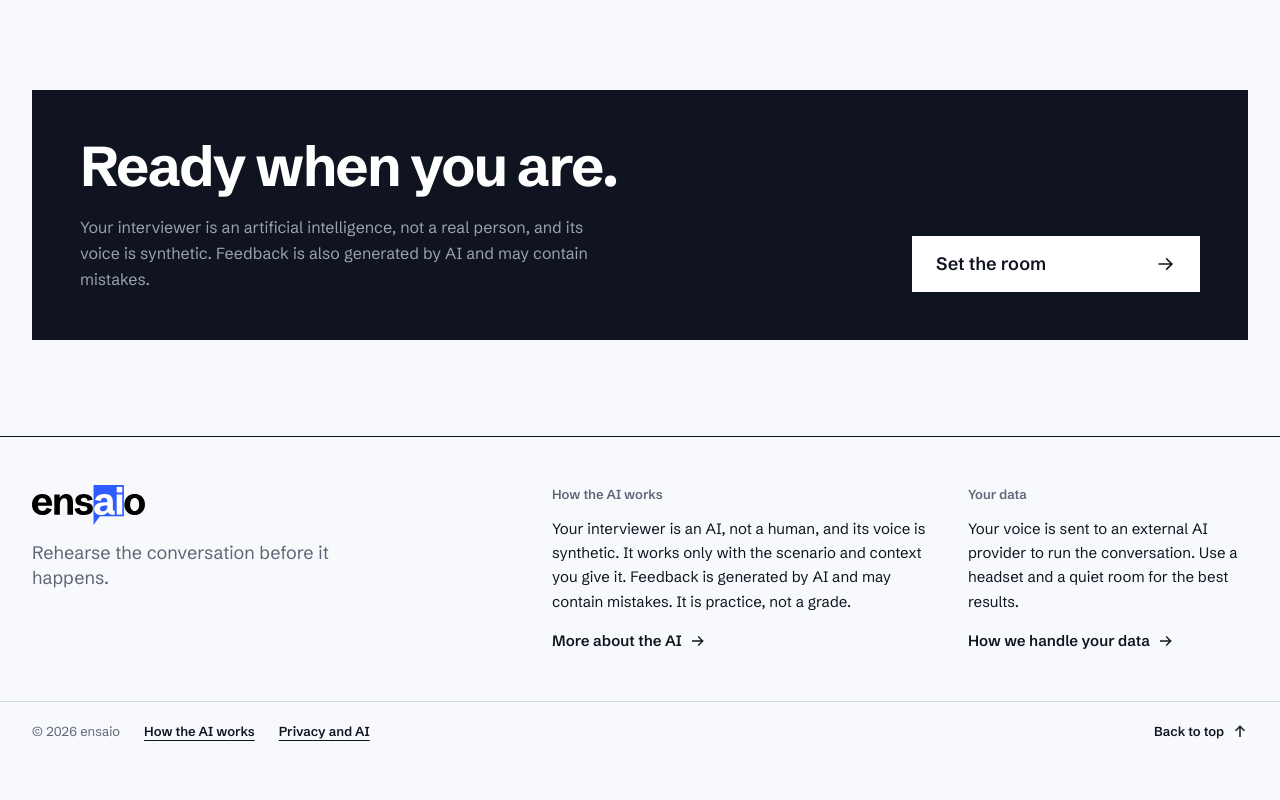
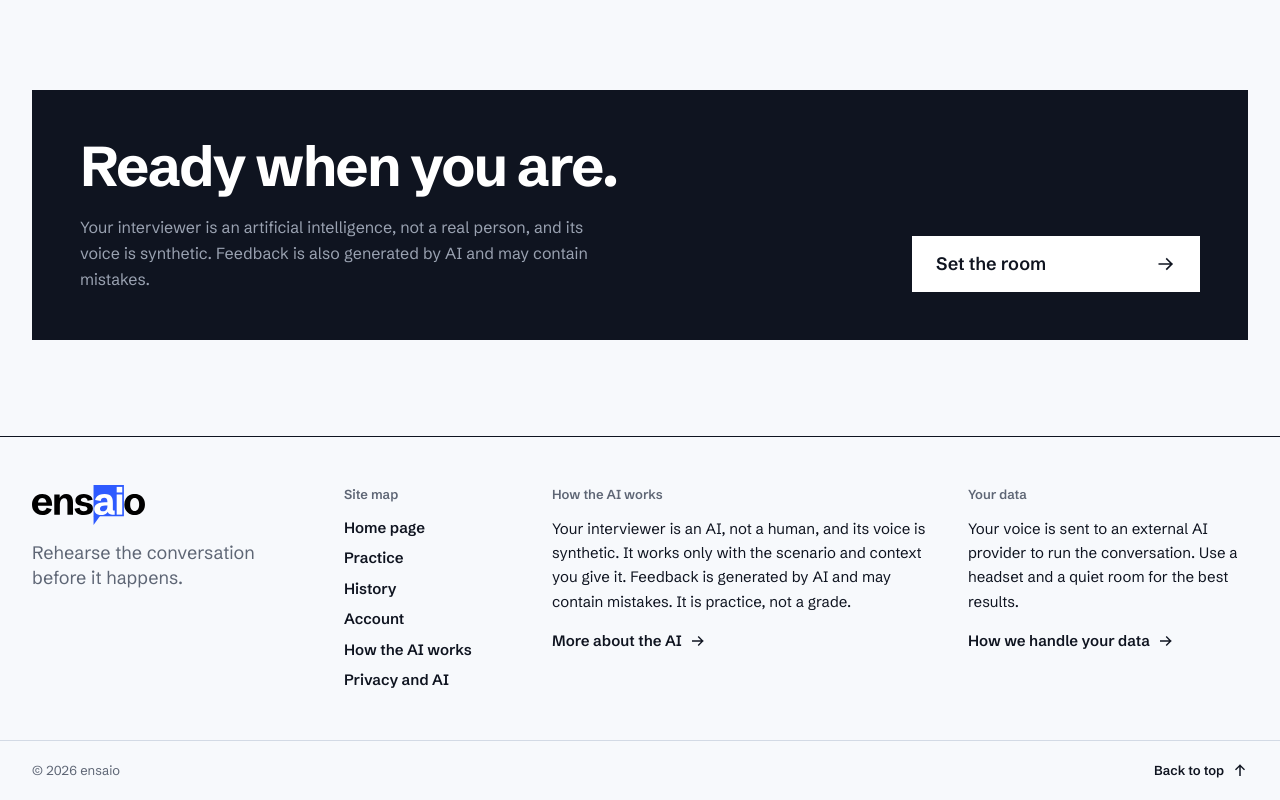
Before and after one commit to Professional-Design-Project/PDP, a Next.js app in the folder frontend/: page /en in a window 1280 px wide. Shown: the part 2008-2808 px from the top of the page. Before the commit the page ends 2769 px from the top, so only its background shows below. Built offline with nearby package versions, Linux system fonts and the light colour scheme; no server answers.

Commit message:
feat(frontend): add a site map to the footer

```diff
--- /dev/null
+++ b/frontend/src/components/footer-sitemap.tsx
@@ -0,0 +1,33 @@
+"use client";
+
+import { LocaleLink as Link } from "@/components/locale-link";
+import { useLocale } from "@/i18n/locale";
+
+export function FooterSitemap() {
+  const { t } = useLocale();
+  const links = [
+    { href: "/", label: t.status.home },
+    { href: "/practice", label: t.header.practice },
+    { href: "/history", label: t.history.nav },
+    { href: "/account", label: t.auth.account },
+    { href: "/how-ai-works", label: t.footer.aiTitle },
+    { href: "/privacy", label: t.footer.privacy },
+  ];
+  return (
+    <nav aria-label={t.footer.sitemap}>
+      <h2 className="text-[13px] font-semibold text-muted">{t.footer.sitemap}</h2>
+      <ul className="mt-3 grid grid-cols-2 gap-x-6 gap-y-2 text-[15px] md:grid-cols-1">
+        {links.map((link) => (
+          <li key={link.href}>
+            <Link
+              href={link.href}
+              className="font-semibold hover:text-cobalt focus-visible:outline-2 focus-visible:outline-offset-4 focus-visible:outline-cobalt"
+            >
+              {link.label}
+            </Link>
+          </li>
+        ))}
+      </ul>
+    </nav>
+  );
+}
--- a/frontend/src/components/site-footer.tsx
+++ b/frontend/src/components/site-footer.tsx
@@ -2,6 +2,7 @@
 
 import Image from "next/image";
 import { LocaleLink as Link } from "@/components/locale-link";
+import { FooterSitemap } from "@/components/footer-sitemap";
 import { ArrowRightIcon } from "@/components/icons";
 import { useLocale } from "@/i18n/locale";
 
@@ -10,9 +11,13 @@ export function SiteFooter() {
   return (
     <footer className="border-t border-ink">
       <div className="mx-auto grid max-w-7xl gap-10 px-4 py-12 sm:px-8 md:grid-cols-12 md:gap-8">
-        <div className="md:col-span-5">
+        <div className="md:col-span-3">
           <Image src="/brand/logo.svg" alt="ensaio" width={113} height={40} />
           <p className="mt-4 max-w-xs text-lg leading-snug text-muted">{t.footer.tagline}</p>
+        </div>
+
+        <div className="md:col-span-2">
+          <FooterSitemap />
         </div>
 
         <div className="md:col-span-4">
@@ -42,21 +47,7 @@ export function SiteFooter() {
 
       <div className="border-t border-line">
         <div className="mx-auto flex max-w-7xl items-center justify-between px-4 py-5 text-[13px] text-muted sm:px-8">
-          <div className="flex flex-wrap items-center gap-x-6 gap-y-2">
-            <p>© 2026 ensaio</p>
-            <Link
-              href="/how-ai-works"
-              className="font-semibold text-ink underline underline-offset-4 hover:text-cobalt focus-visible:outline-2 focus-visible:outline-offset-4 focus-visible:outline-cobalt"
-            >
-              {t.footer.aiTitle}
-            </Link>
-            <Link
-              href="/privacy"
-              className="font-semibold text-ink underline underline-offset-4 hover:text-cobalt focus-visible:outline-2 focus-visible:outline-offset-4 focus-visible:outline-cobalt"
-            >
-              {t.footer.privacy}
-            </Link>
-          </div>
+          <p>© 2026 ensaio</p>
           <a
             href="#top"
             className="group inline-flex items-center gap-2 font-semibold text-ink hover:text-cobalt focus-visible:outline-2 focus-visible:outline-offset-4 focus-visible:outline-cobalt"
--- a/frontend/src/i18n/en.ts
+++ b/frontend/src/i18n/en.ts
@@ -1,6 +1,6 @@
 export const en = {
   locale: { label: "Interface language", short: "EN", name: "English" },
-  header: { home: "ensaio home", practice: "Practice" },
+  header: { home: "ensaio home", practice: "Practice", menu: "Menu" },
   footer: {
     tagline: "Rehearse the conversation before it happens.",
     aiTitle: "How the AI works",
@@ -13,6 +13,7 @@ export const en = {
     privacy: "Privacy and AI",
     dataMore: "How we handle your data",
     aiMore: "More about the AI",
+    sitemap: "Site map",
   },
   meta: {
     description:
--- a/frontend/src/i18n/pl.ts
+++ b/frontend/src/i18n/pl.ts
@@ -2,7 +2,7 @@ import type { Dictionary } from "./en";
 
 export const pl: Dictionary = {
   locale: { label: "Język interfejsu", short: "PL", name: "Polski" },
-  header: { home: "Strona główna ensaio", practice: "Ćwicz" },
+  header: { home: "Strona główna ensaio", practice: "Ćwicz", menu: "Menu" },
   footer: {
     tagline: "Przećwicz rozmowę, zanim się wydarzy.",
     aiTitle: "Jak działa AI",
@@ -15,6 +15,7 @@ export const pl: Dictionary = {
     privacy: "Prywatność i AI",
     dataMore: "Jak traktujemy twoje dane",
     aiMore: "Więcej o AI",
+    sitemap: "Mapa strony",
   },
   meta: {
     description:
```
